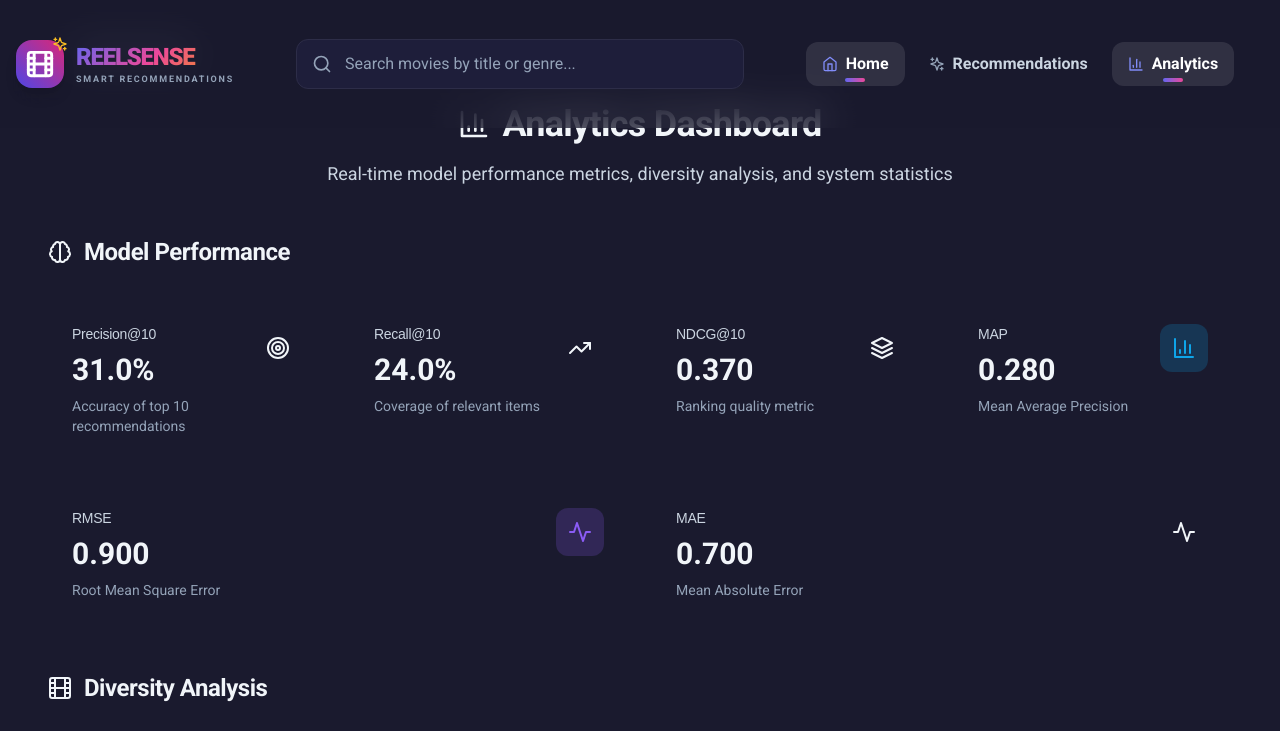
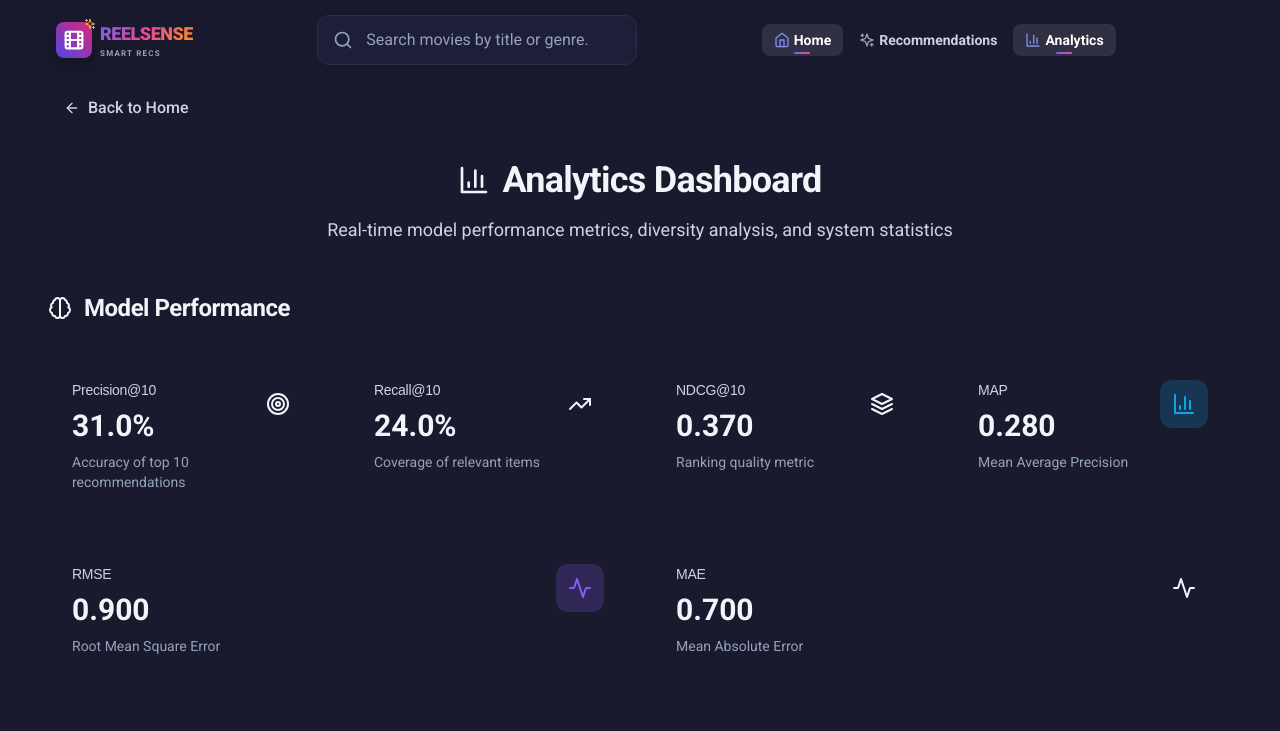
Before and after one commit to nytsoul/Reelsence, a React (Create React App) app in the folder frontend/: page /analytics in a window 1280 px wide. Shown: the top 731 px of the page. Built offline with nearby package versions, Linux system fonts and the light colour scheme.

Commit message:
movie card design

```diff
--- a/frontend/src/App.js
+++ b/frontend/src/App.js
@@ -15,7 +15,7 @@ function App() {
       <Router future={{ v7_startTransition: true, v7_relativeSplatPath: true }}>
       <div className="min-h-screen flex flex-col bg-bg-primary text-txt-primary font-body">
         <Header />
-        <main className="flex-1">
+        <main className="flex-1 pt-14 md:pt-14">
           <Routes>
             <Route path="/" element={<HomePage />} />
             <Route path="/recommendations/:userId" element={<RecommendationsPage />} />
--- a/frontend/src/components/Footer.jsx
+++ b/frontend/src/components/Footer.jsx
@@ -43,7 +43,7 @@ const Footer = () => {
       <div className="absolute inset-0 bg-[linear-gradient(rgba(99,102,241,.02)_1px,transparent_1px),linear-gradient(90deg,rgba(99,102,241,.02)_1px,transparent_1px)] bg-[size:100px_100px] pointer-events-none" />
 
       {/* Newsletter Section */}
-      <div className="relative z-10 max-w-7xl mx-auto px-6 lg:px-8 py-16 border-b border-white/5">
+      <div className="relative z-10 max-w-6xl mx-auto px-6 lg:px-8 py-16 border-b border-white/5">
         <div className="grid md:grid-cols-2 gap-12 items-center">
           <div className="space-y-4">
             <h3 className="text-2xl font-bold">Stay Updated</h3>
@@ -63,7 +63,7 @@ const Footer = () => {
       </div>
 
       {/* Main Footer */}
-      <div className="relative z-10 max-w-7xl mx-auto px-6 lg:px-8 py-16">
+      <div className="relative z-10 max-w-6xl mx-auto px-6 lg:px-8 py-16">
         <div className="grid grid-cols-1 md:grid-cols-5 gap-12 mb-16">
           {/* Brand Column */}
           <div className="md:col-span-1 space-y-6">
--- a/frontend/src/components/Header.jsx
+++ b/frontend/src/components/Header.jsx
@@ -27,8 +27,8 @@ const Header = () => {
 
   return (
     <header
-      className={`fixed top-0 left-0 right-0 z-[100] transition-all duration-500 px-4 py-3 md:py-4 ${
-        isScrolled ? 'py-2 md:py-3' : 'py-4 md:py-6'
+      className={`fixed top-0 left-0 right-0 z-[100] transition-all duration-500 px-6 md:px-8 ${
+        isScrolled ? 'py-2 md:py-2' : 'py-2 md:py-3'
       }`}
       style={{
         background: isScrolled
@@ -40,41 +40,41 @@ const Header = () => {
           : 'none',
       }}
     >
-      <div className="max-w-7xl mx-auto">
-        <div className="flex items-center justify-between h-16 md:h-20 gap-4">
+      <div className="w-full">
+        <div className="flex items-center justify-between h-12 md:h-14 gap-4 px-4 md:px-6">
           {/* Logo */}
           <Link
             to="/"
-            className="flex items-center gap-3 group transition-transform hover:scale-105 flex-shrink-0"
+            className="flex items-center gap-2 group transition-transform hover:scale-105 flex-shrink-0"
           >
             <div className="relative">
-              <div className="w-10 h-10 md:w-12 md:h-12 bg-gradient-to-tr from-indigo-600 to-pink-600 rounded-2xl flex items-center justify-center shadow-lg group-hover:rotate-12 transition-transform duration-500">
-                <Film className="w-6 h-6 md:w-7 md:h-7 text-white" strokeWidth={2.5} />
+              <div className="w-8 h-8 md:w-9 md:h-9 bg-gradient-to-tr from-indigo-600 to-pink-600 rounded-lg flex items-center justify-center shadow-lg group-hover:rotate-12 transition-transform duration-500">
+                <Film className="w-5 h-5 text-white" strokeWidth={2.5} />
               </div>
-              <Sparkles className="w-4 h-4 text-amber-400 absolute -top-1 -right-1 animate-pulse" />
+              <Sparkles className="w-3 h-3 text-amber-400 absolute -top-1 -right-1 animate-pulse" />
             </div>
             <div className="flex flex-col">
-              <span className="text-lg md:text-2xl font-black gradient-text uppercase tracking-tighter leading-none">
+              <span className="text-sm md:text-lg font-black gradient-text uppercase tracking-tight leading-none">
                 ReelSense
               </span>
-              <span className="text-[9px] uppercase tracking-[0.2em] font-bold text-slate-400">
-                Smart Recommendations
+              <span className="text-[7px] md:text-[8px] uppercase tracking-[0.15em] font-bold text-slate-400 hidden sm:inline">
+                Smart Recs
               </span>
             </div>
           </Link>
 
           {/* Search Bar - Desktop */}
-          <div className="hidden lg:block flex-1 max-w-md mx-8">
+          <div className="hidden lg:block flex-1 max-w-xs mx-4">
             <MovieSearchBar />
           </div>
 
           {/* Navigation - Desktop */}
-          <nav className="hidden md:flex items-center space-x-2">
+          <nav className="hidden md:flex items-center space-x-1">
             {navItems.map(({ path, label, icon: Icon }) => (
               <Link
                 key={path}
                 to={path}
-                className={`relative flex items-center gap-2 px-4 py-2.5 rounded-xl font-semibold transition-all duration-300 group ${
+                className={`relative flex items-center gap-1 px-3 py-1.5 rounded-lg text-sm font-semibold transition-all duration-300 group ${
                   isActive(path)
                     ? 'text-white bg-white/10'
                     : 'text-slate-300 hover:text-white hover:bg-white/5'
@@ -87,28 +87,28 @@ const Header = () => {
                 } transition-colors duration-300`} />
                 <span className="hidden lg:inline">{label}</span>
                 {isActive(path) && (
-                  <span className="absolute bottom-1 left-1/2 -translate-x-1/2 w-5 h-1 bg-gradient-to-r from-indigo-500 to-pink-500 rounded-full" />
+                  <span className="absolute bottom-0.5 left-1/2 -translate-x-1/2 w-4 h-0.5 bg-gradient-to-r from-indigo-500 to-pink-500 rounded-full" />
                 )}
               </Link>
             ))}
           </nav>
 
           {/* Right Actions */}
-          <div className="flex items-center gap-2 md:gap-3">
+          <div className="flex items-center gap-1 md:gap-2">
             {/* Search Icon - Mobile */}
             <button
               onClick={() => setShowSearch(!showSearch)}
-              className="p-2.5 md:p-3 rounded-xl bg-white/5 text-slate-300 hover:text-white hover:bg-white/10 transition-all md:hidden"
+              className="p-2 md:p-2 rounded-lg bg-white/5 text-slate-300 hover:text-white hover:bg-white/10 transition-all md:hidden"
             >
-              <Search className="w-5 h-5" />
+              <Search className="w-4 h-4" />
             </button>
 
             {/* Mobile Menu Toggle */}
             <button
               onClick={() => setIsMobileMenuOpen(!isMobileMenuOpen)}
-              className="md:hidden p-2.5 rounded-xl bg-white/5 text-slate-300 hover:text-white hover:bg-white/10 transition-all"
+              className="md:hidden p-2 rounded-lg bg-white/5 text-slate-300 hover:text-white hover:bg-white/10 transition-all"
             >
-              {isMobileMenuOpen ? <X className="w-5 h-5" /> : <Menu className="w-5 h-5" />}
+              {isMobileMenuOpen ? <X className="w-4 h-4" /> : <Menu className="w-4 h-4" />}
             </button>
           </div>
         </div>
--- a/frontend/src/components/MovieCard.jsx
+++ b/frontend/src/components/MovieCard.jsx
@@ -2,7 +2,7 @@ import React, { useState } from 'react';
 import { Link } from 'react-router-dom';
 import { Star, Play, Heart, Share2 } from 'lucide-react';
 
-const MovieCard = ({ movie }) => {
+const MovieCard = ({ movie, showExplanation, compact }) => {
   const [isFavorited, setIsFavorited] = useState(false);
   const [showShare, setShowShare] = useState(false);
 
@@ -34,7 +34,10 @@ const MovieCard = ({ movie }) => {
   };
 
   return (
-    <div className="group relative card-premium aspect-[2/3] animate-fade-in-up rounded-2xl overflow-hidden cursor-pointer">
+    <Link
+      to={`/movie/${movie.id || movie.movieId}`}
+      className="group relative card-premium aspect-[2/3] animate-fade-in-up rounded-2xl overflow-hidden cursor-pointer block h-full"
+    >
       {/* Poster Image */}
       <img
         src={posterUrl}
@@ -84,13 +87,13 @@ const MovieCard = ({ movie }) => {
 
         {/* Action Buttons */}
         <div className="flex items-center gap-2 opacity-0 group-hover:opacity-100 transform translate-y-4 group-hover:translate-y-0 transition-all duration-500 delay-200">
-          <Link
-            to={`/movie/${movie.id || movie.movieId}`}
+          <button
+            onClick={(e) => e.preventDefault()}
             className="flex-1 h-11 bg-gradient-to-r from-indigo-600 to-pink-600 text-white rounded-lg font-bold flex items-center justify-center gap-2 hover:shadow-lg hover:shadow-indigo-500/30 active:scale-95 transition-all duration-300"
           >
             <Play className="w-4 h-4 fill-current" />
             <span>Details</span>
-          </Link>
+          </button>
 
           <button
             onClick={handleFavorite}
@@ -116,7 +119,7 @@ const MovieCard = ({ movie }) => {
 
       {/* Glow Effect on Hover */}
       <div className="absolute -inset-0.5 bg-gradient-to-tr from-indigo-600/30 to-pink-600/30 rounded-2xl blur-2xl opacity-0 group-hover:opacity-100 transition-opacity duration-700 -z-10" />
-    </div>
+    </Link>
   );
 };
 
--- a/frontend/src/pages/MovieDetailPage.jsx
+++ b/frontend/src/pages/MovieDetailPage.jsx
@@ -417,13 +417,13 @@ const MovieDetailPage = () => {
                 Similar Movies
               </h2>
 
-              <div className="grid md:grid-cols-2 lg:grid-cols-3 gap-6">
+              <div className="grid grid-cols-2 sm:grid-cols-3 md:grid-cols-4 lg:grid-cols-4 gap-4">
                 {similarMovies.map((movie, index) => (
                   <div
                     key={movie.movieId}
                     className={`animate-slide-up stagger-${Math.min(index + 1, 6)}`}
                   >
-                    <MovieCard movie={movie} showExplanation={false} compact />
+                    <MovieCard movie={movie} />
                   </div>
                 ))}
               </div>
```
Also changed, not shown: frontend/src/pages/HomePage.jsx (+5 -5 lines), 7 other files (tests, documents, lock files or other folders).
